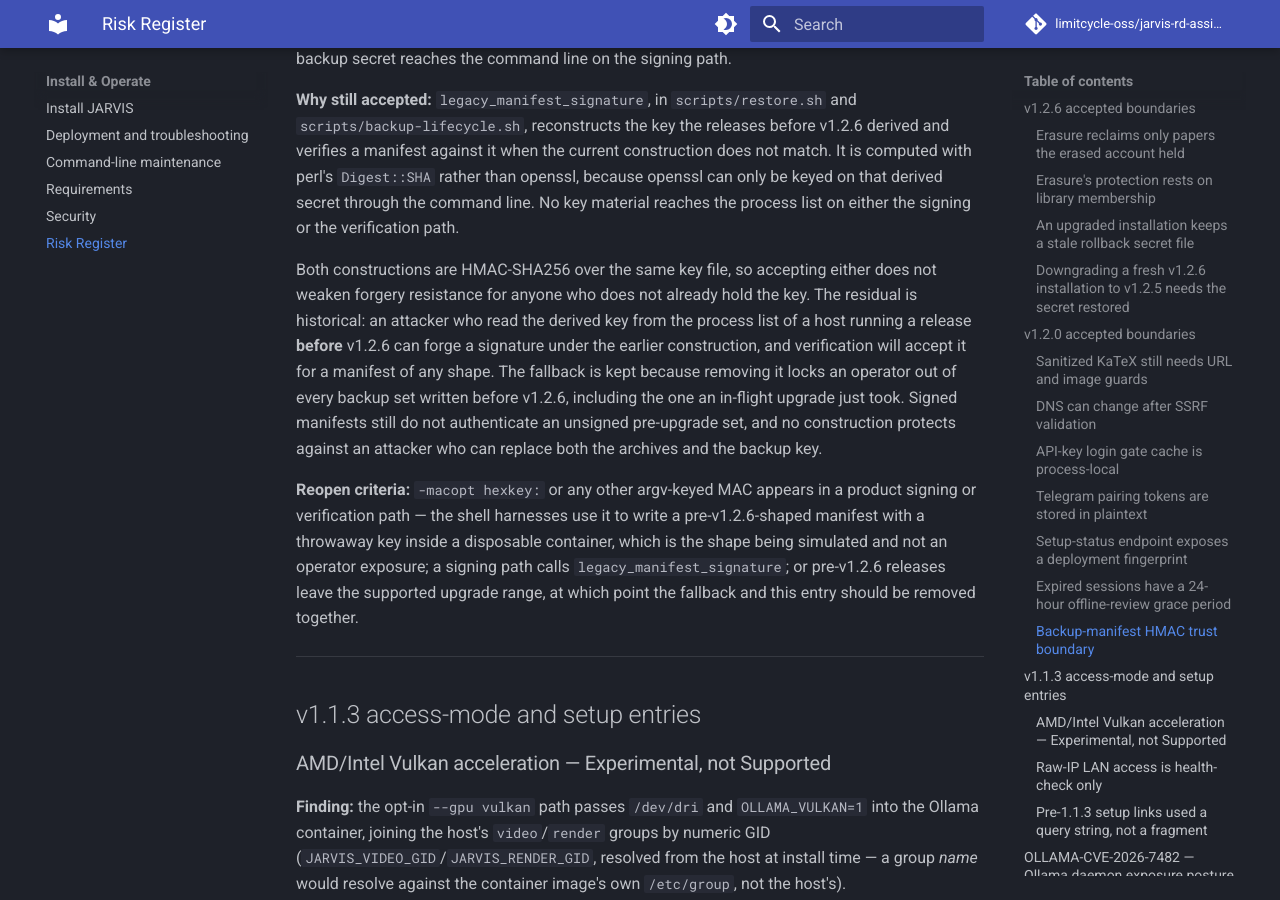
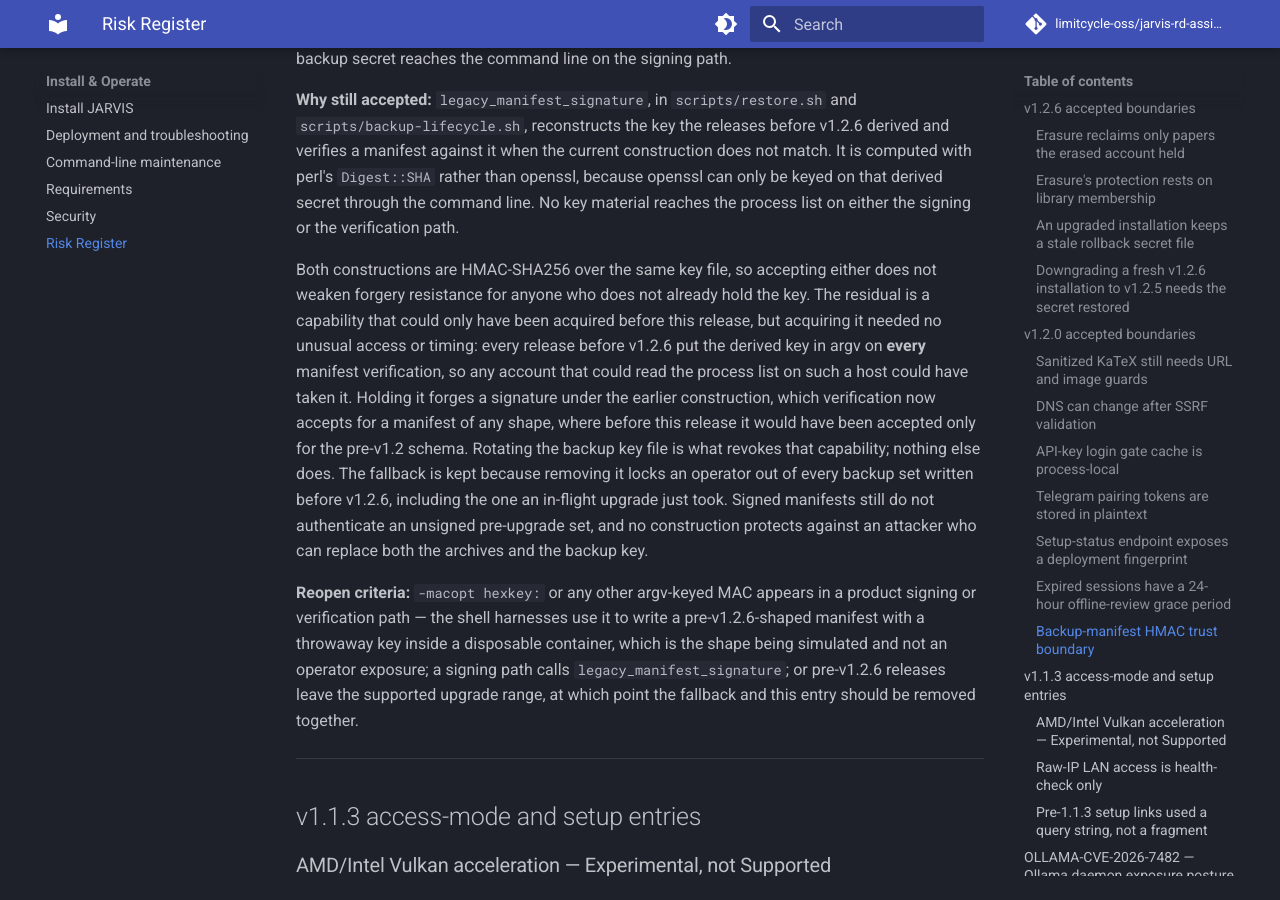
Before and after one commit to FFidan/Jarvis-RD-Assistant, an MkDocs documentation site: the page built from docs/known-residual-risks.md, in a window 1280 px wide and 900 px high, scrolled down 3462 px. Built offline with MkDocs 1.6.1 and Material for MkDocs 9.7.7, drawn with Linux system fonts in a browser that asks for light colours; comment, search, counter and statistics services are not loaded.

Commit message:
test(backup): assert the shape of every keyed openssl call, not one option name
The previous assertion looked for -macopt only, so keying openssl on the
backup key file directly satisfied it while exposing strictly more than the
option it screened for. It now requires every -hmac argument to be the public
label, which is what the residual-risk entry has always claimed.

That entry also called the exposure historical without saying how ordinary it
was: every release before v1.2.6 put the derived key in argv on every
verification, and only rotating the key file revokes what an observer took.

Co-Authored-By: Claude <noreply@anthropic.com>

```diff
--- a/docs/known-residual-risks.md
+++ b/docs/known-residual-risks.md
@@ -137,9 +137,14 @@ material reaches the process list on either the signing or the verification path
 
 Both constructions are HMAC-SHA256 over the same key file, so accepting either
 does not weaken forgery resistance for anyone who does not already hold the key.
-The residual is historical: an attacker who read the derived key from the process
-list of a host running a release **before** v1.2.6 can forge a signature under the
-earlier construction, and verification will accept it for a manifest of any shape.
+The residual is a capability that could only have been acquired before this
+release, but acquiring it needed no unusual access or timing: every release before
+v1.2.6 put the derived key in argv on **every** manifest verification, so any
+account that could read the process list on such a host could have taken it.
+Holding it forges a signature under the earlier construction, which verification
+now accepts for a manifest of any shape, where before this release it would have
+been accepted only for the pre-v1.2 schema. Rotating the backup key file is what
+revokes that capability; nothing else does.
 The fallback is kept because removing it locks an operator out of every backup set
 written before v1.2.6, including the one an in-flight upgrade just took. Signed
 manifests still do not authenticate an unsigned pre-upgrade set, and no
```
Also changed, not shown: 1 other file.
